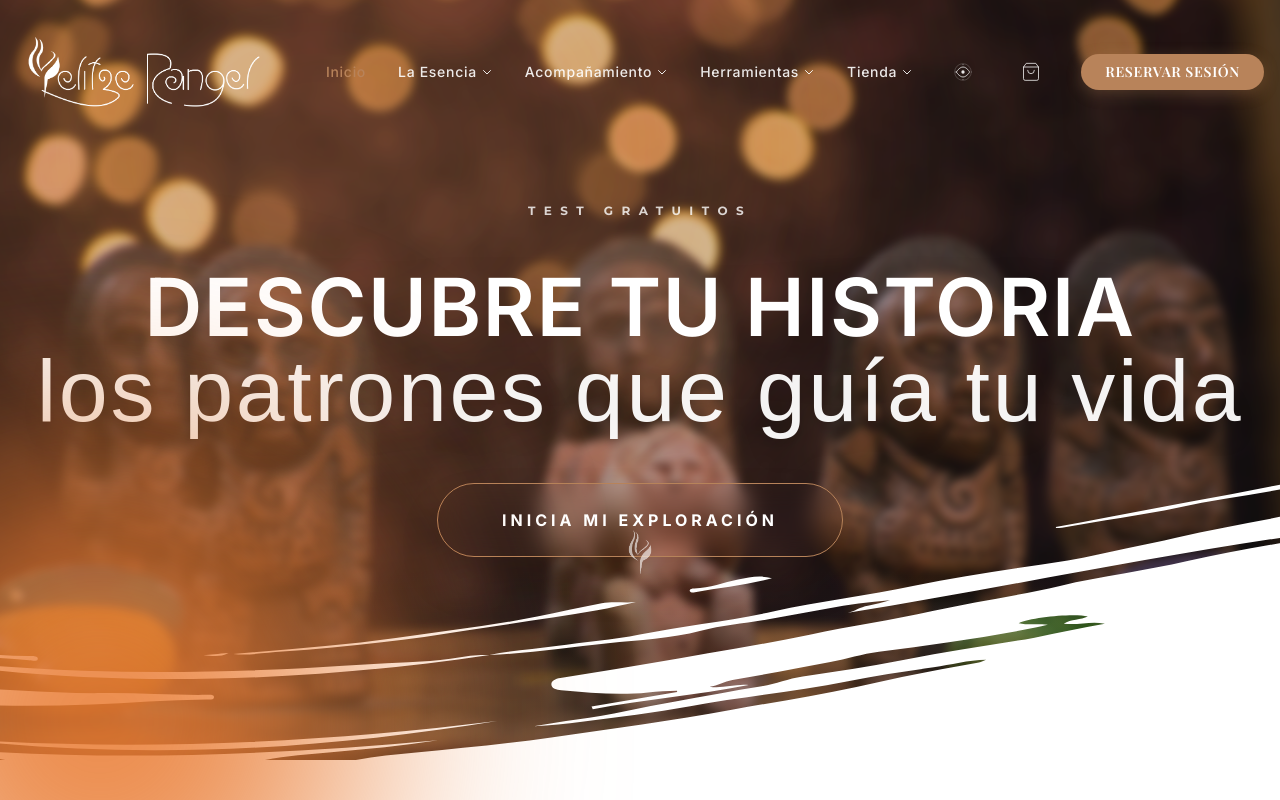
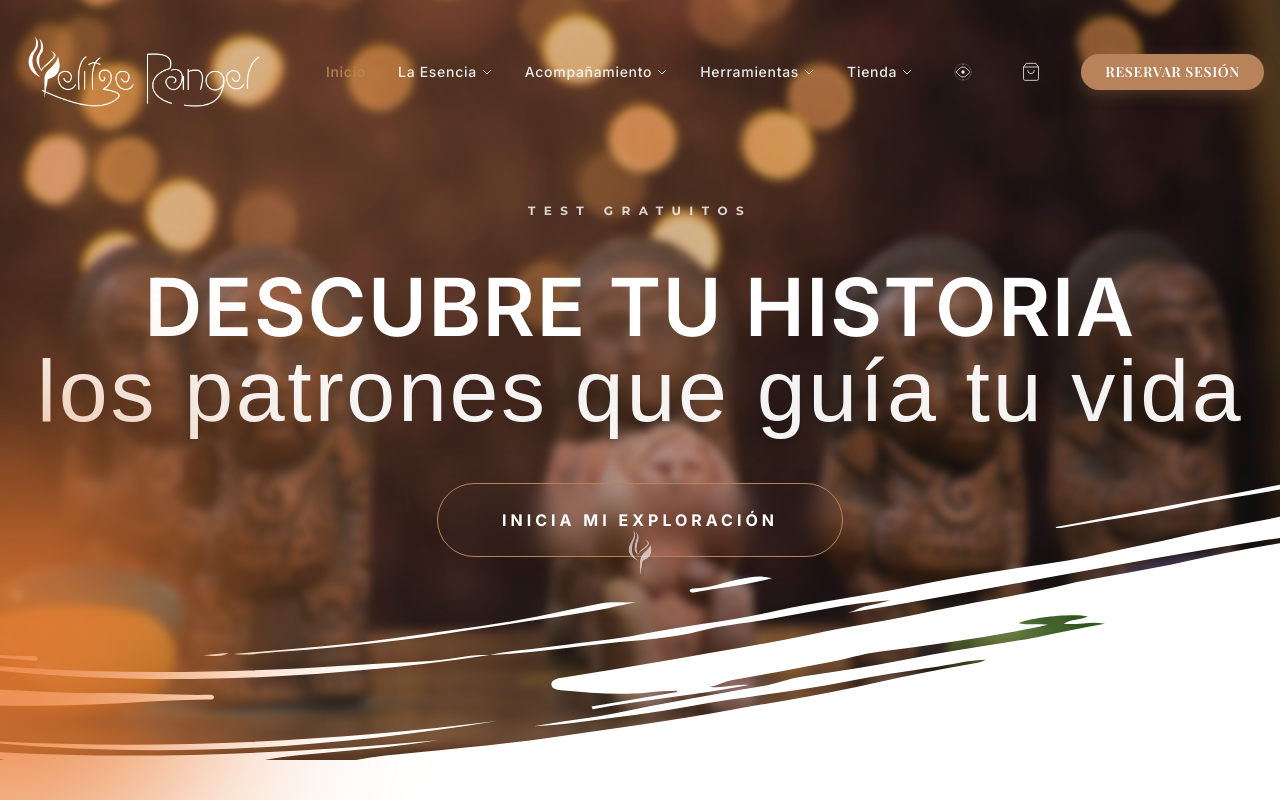
Before and after one commit to yelitzerangeloficialweb-max/yelitze-rangel-web, a Next.js app: page / in a window 1280 px wide. Shown: the top 800 px of the page. Built offline with nearby package versions, Linux system fonts and the light colour scheme; a web font is replaced by a local one.

Commit message:
style: made orange flare smaller and moved further left (half-offscreen)

```diff
--- a/app/layout.tsx
+++ b/app/layout.tsx
@@ -80,8 +80,8 @@ export default function RootLayout({
             alt="facebook pixel"
           />
         </noscript>
-        {/* Global Orange Flare Overlay (#e97b32) - Positioned at 50vh with intensified opacity */}
-        <div className="absolute top-[50vh] left-[-220px] w-[50vw] h-[50vw] bg-[radial-gradient(circle_at_center,rgba(233,123,50,1)_0%,rgba(233,123,50,0.8)_40%,rgba(233,123,50,0.3)_65%,transparent_85%)] blur-[100px] pointer-events-none z-[100]" />
+        {/* Global Orange Flare Overlay (#e97b32) - Smaller and half-offscreen for a subtle but intense effect */}
+        <div className="absolute top-[50vh] left-[-20vw] w-[40vw] h-[40vw] bg-[radial-gradient(circle_at_center,rgba(233,123,50,1)_0%,rgba(233,123,50,0.85)_40%,rgba(233,123,50,0.3)_65%,transparent_85%)] blur-[90px] pointer-events-none z-[100]" />
         {children}
       </body>
     </html>
```
